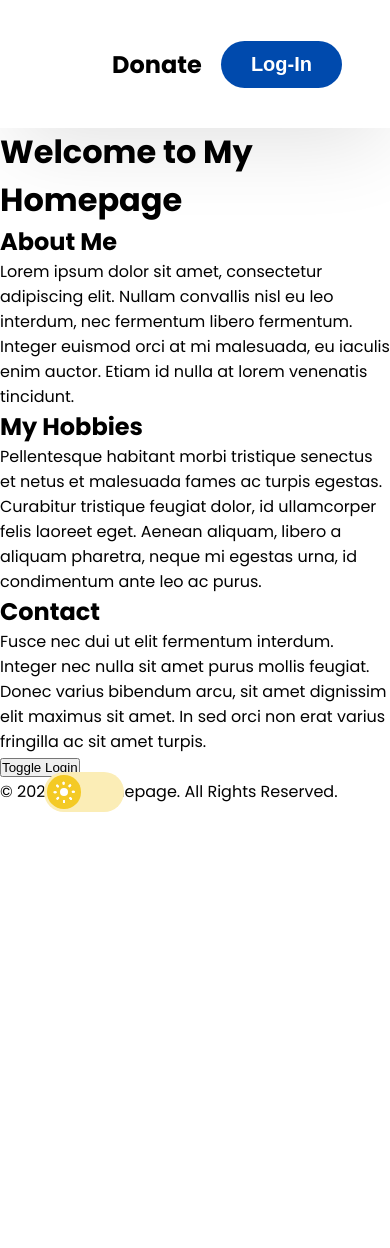
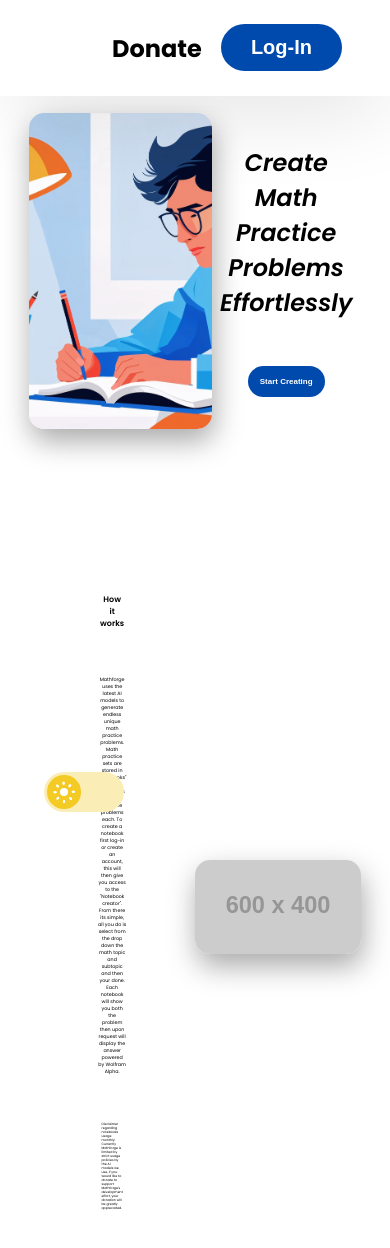
Before and after one commit to HudsxnM22/MathForge, a React (Vite) app: page / in a window 390 px wide. Shown: the top 1248 px of the page. Before the commit the page ends 844 px from the top, so only its background shows below. Built offline with nearby package versions, Linux system fonts and the light colour scheme.

Commit message:
Added homepage UI. redesigned some elements to be more responsive.

```diff
--- a/src/NavBar/NavBar.jsx
+++ b/src/NavBar/NavBar.jsx
@@ -39,8 +39,8 @@ export default function NavBar() {
         <nav className={styles.SideNav}>
             {user.isLoggedIn ?
                 <>
-                    <Link to="/" className={styles.SideButton}>Home</Link>
-                    <Link to="/notebooks" className={styles.SideButton}>Notebooks</Link>
+                    <Link to="/" className={styles.SideButton}><h4 className={styles.sidebuttontext}>Home</h4></Link>
+                    <Link to="/notebooks" className={styles.SideButton}><h4 className={styles.sidebuttontext}>Notebooks</h4></Link>
                 </>
                 :
                 <></>
--- a/src/NavBar/NavBar.module.css
+++ b/src/NavBar/NavBar.module.css
@@ -1,14 +1,12 @@
 
 .NavBarContainer {
     margin: 0px;
-    height: 8em;
     width: 100%;
     background-color: var(--bg-main);
     -webkit-box-shadow: 4px 24px 84px -11px rgba(0,0,0,0.12);
     -moz-box-shadow: 4px 24px 84px -11px rgba(0,0,0,0.12);
     box-shadow: 4px 24px 84px -11px rgba(0,0,0,0.12);
     display: flex;
-    flex: 0;
     align-items: center;
     position: sticky;
     z-index: 100;
@@ -16,7 +14,8 @@
 
 .leftNav {
     display: flex;
-    height: 8em;
+    min-height: fit-content;
+    height: 10.5vh;
     width: 50%;
     align-items: center;
     /*this fixes the alignment issues with the logo*/
@@ -26,7 +25,7 @@
 }
 
 .logoHolder {
-    width:12em;
+    width: 12em;
     height: 12em;
     background-image: var(--logo-theme);
     background-repeat: no-repeat;
@@ -34,13 +33,15 @@
     background-position: right;
     margin-left: 4em;
     margin-right: -2em;
+    margin-top: -3em;
+    margin-bottom: -3em;
 }
 
 .rightNav {
     display: flex;
     justify-content: right;
     align-items: center;
-    height: 8em;
+    height: 10.5vh;
     width: 50%;
     padding-right: 3em;
     gap: 3em;
@@ -79,17 +80,17 @@
 
 .SideNav {
     position: fixed;
-    margin-top: 5em;
+    margin-top: 3%;
     display: flex;
     flex-direction: column;
-    max-width: 12em;
+    width: 7.3%;
     gap: 2em;
 }
 
 .SideButton {
     background-color: var(--bg-secondary);
-    width: 8em;
-    padding: 0.7em 0 0.7em;
+    width: 100%;
+    padding: 0.7vh 1vw 0.7vh;
     border-top-right-radius: 3em;
     border-bottom-right-radius: 3em;
     border: 0;
@@ -97,17 +98,23 @@
     text-decoration: none;
     color: var(--text-secondary);
     font-weight: bold;
-    font-size: 1.3em;
     text-align: center;
     transition: all 100ms ease;
     animation: slide-in 300ms ease;
+    box-shadow: 2px 12px 29px 0px rgba(0,0,0,0.34);
+    -webkit-box-shadow: 2px 12px 29px 0px rgba(0,0,0,0.34);
+    -moz-box-shadow: 2px 12px 29px 0px rgba(0,0,0,0.34);
+}
+
+.sidebuttontext {
+    font-size: clamp(1px, 1vw, 20px);
 }
 
 .SideButton:nth-child(2) {animation-duration: 500ms;}
 
 .SideButton:hover {
     background-color: #003a8d;
-    width: 9em;
+    width: 110%;
 }
 
 @keyframes slide-in {
--- a/src/NavBar/navbar-component/UserSideBar.module.css
+++ b/src/NavBar/navbar-component/UserSideBar.module.css
@@ -7,13 +7,13 @@
     width: fit-content;
     height: fit-content;
     position: absolute;
-    top: 8em;
+    top: 10.5vh;
     right: 0;
 }
 
 .userSideTile {
-    font-size: 20px;
-    margin-top: -3em;
+    font-size: clamp(5px, 1.2vw, 20px);
+    margin-top: -17%;
     padding: 4.5em 1em 1em 1em;
     border-radius: 30px;
     width: 100%;
@@ -29,7 +29,7 @@
 }
 
 .userSideTile:nth-child(1) { /* community notebooks */
-    margin-top: -0.3em;
+    margin-top: -0.8vh;
     padding-top: 1.7em;
     border-radius: 0;
     border-bottom-left-radius: 30px;
--- a/src/index.css
+++ b/src/index.css
@@ -10,6 +10,7 @@
 
     font-family: "Poppins", sans-serif;
     color: var(--text-main);
+    overflow-x: hidden;
 }
 
 body {
--- a/src/pages/Home/Home.jsx
+++ b/src/pages/Home/Home.jsx
@@ -6,34 +6,22 @@ const Home = () => {
     const toggleUserLogIn = useUserStore(state => state.toggleLogIn);
 
       return (
-        <div style={styles.body}>
-          <header style={styles.header}>
-            <h1>Welcome to My Homepage</h1>
-          </header>
-
-          <section style={styles.section}>
-            <h2>About Me</h2>
-            <p style={styles.content}>
-              Lorem ipsum dolor sit amet, consectetur adipiscing elit. Nullam convallis nisl eu leo interdum, nec fermentum libero fermentum. Integer euismod orci at mi malesuada, eu iaculis enim auctor. Etiam id nulla at lorem venenatis tincidunt.
-            </p>
-
-            <h2>My Hobbies</h2>
-            <p style={styles.content}>
-              Pellentesque habitant morbi tristique senectus et netus et malesuada fames ac turpis egestas. Curabitur tristique feugiat dolor, id ullamcorper felis laoreet eget. Aenean aliquam, libero a aliquam pharetra, neque mi egestas urna, id condimentum ante leo ac purus.
-            </p>
-
-            <h2>Contact</h2>
-            <p style={styles.content}>
-              Fusce nec dui ut elit fermentum interdum. Integer nec nulla sit amet purus mollis feugiat. Donec varius bibendum arcu, sit amet dignissim elit maximus sit amet. In sed orci non erat varius fringilla ac sit amet turpis.
-            </p>
-            <button onClick={toggleUserLogIn}>Toggle Login</button>
-
-            <div style={styles.spacer}></div>
-          </section>
-
-          <footer style={styles.footer}>
-            <p>© 2025 My Homepage. All Rights Reserved.</p>
-          </footer>
+        <div className={styles.mainContent}>
+          <span className={styles.HomeContent}>
+            <div className={styles.homeBannerImageHolder}></div>
+            <div className={styles.textHolder}>
+              <h1 className={styles.welcomeText}>Create Math Practice Problems Effortlessly</h1>
+              <button className={styles.createButton} onClick={toggleUserLogIn}>Start Creating</button>
+            </div>
+          </span>
+          <span className={styles.HowContent}>
+            <div className={styles.howtoTextHolder}>
+              <h2 className={styles.howToText}>How it works</h2>
+              <p className={styles.description}>Mathforge uses the latest AI models to generate endless unique math practice problems. Math practice sets are stored in "Notebooks" these notebooks hold 5 practice problems each. To create a notebook first log-in or create an account, this will then give you access to the "Notebook creator". From there its simple, all you do is select from the drop down the math topic and subtopic and then your done. Each notebook will show you both the problem then upon request will display the answer powered by Wolfram Alpha.</p>
+              <p className={styles.disclaimer}>Disclaimer regarding notebooks usage monthly: Currently Mathforge is limited by strict usage policies by the AI models we use, if you would like to donate to support Mathforge's development effort, your donation will be greatly appreciated.</p>
+            </div>
+            <div className={styles.notebookHowToImage}></div>
+          </span>
         </div>
       );
 };
--- a/src/pages/Home/Home.module.css
+++ b/src/pages/Home/Home.module.css
@@ -0,0 +1,118 @@
+
+.mainContent {
+    display: flex;
+    flex-direction: column;
+    max-width: 85%;
+    margin: 0 auto;
+    gap: 10vh;
+    align-items: center;
+    height: fit-content;
+    z-index: 0;
+}
+
+.HomeContent {
+    display: flex;
+    width: 100%;
+    margin-top: 5%;
+    flex: 0 1 auto;
+}
+
+.homeBannerImageHolder {
+    width: 100%;
+    max-width: 55%;
+    background-image: url('../../assets/homeBannerImage.jpg');
+    background-size: cover;
+    background-repeat: no-repeat;
+    background-position: center;
+    aspect-ratio: 16 / 11.5;
+    box-shadow: 2px 12px 29px 0px rgba(0,0,0,0.34);
+    -webkit-box-shadow: 2px 12px 29px 0px rgba(0,0,0,0.34);
+    -moz-box-shadow: 2px 12px 29px 0px rgba(0,0,0,0.34);
+    border-radius: 15px;
+}
+
+.textHolder {
+    display: flex;
+    flex-direction: column;
+    justify-content: center;
+    align-items: center;
+    gap: 2.9em;
+    text-align: center;
+    width: 45%;
+    padding: 2em 2em;
+    font-style: italic;
+}
+
+.welcomeText{
+    font-weight: 540;
+    font-size: clamp(1.5rem, 3vw, 10.5rem);
+}
+
+.createButton {
+    background-color: var(--bg-secondary);
+    color: var(--text-secondary);
+    border: none;
+    border-radius: 50px;
+    padding: 1.4em 1.5em;
+    font-size: clamp(0.5rem, 0.85vw, 1.5rem);
+    font-weight: bold;
+    cursor: pointer;
+    transition: all 100ms ease;
+}
+
+.createButton:hover {
+    background-color: #003a8d;
+    transform: scale(0.98);
+}
+
+
+.HowContent {
+    display: flex;
+    width: 100%;
+    flex: 0 1 auto;
+    margin-bottom: 5%;
+    align-items: center;
+}
+
+
+.notebookHowToImage {
+    width: 100%;
+    max-width: 50%;
+    height: 100%;
+    background-image: url('https://placehold.co/600x400');
+    background-size: cover;
+    background-repeat: no-repeat;
+    background-position: center;
+    aspect-ratio: 16 / 9;
+    box-shadow: 2px 12px 29px 0px rgba(0,0,0,0.34);
+    -webkit-box-shadow: 2px 12px 29px 0px rgba(0,0,0,0.34);
+    -moz-box-shadow: 2px 12px 29px 0px rgba(0,0,0,0.34);
+    border-radius: 15px;
+}
+
+.howtoTextHolder {
+    display: flex;
+    flex-direction: column;
+    justify-content: center;
+    align-items: center;
+    gap: 2.9em;
+    text-align: center;
+    width: 50%;
+    padding: 5em 5em;
+}
+
+.howToText {
+    font-weight: 540;
+    font-size: clamp(0.5rem, 1.6vw, 2.5rem);
+}
+
+.description {
+    font-size: clamp(0.3rem, 1.1vw, 1.5rem);
+}
+
+.disclaimer {
+    margin-top: -2.7em;
+    font-size: clamp(0.2rem, 0.4vw, 0.8rem);
+    text-align: left;
+    padding: 3em;
+}
```
Also changed, not shown: src/assets/homeBannerImage.jpg (added).
